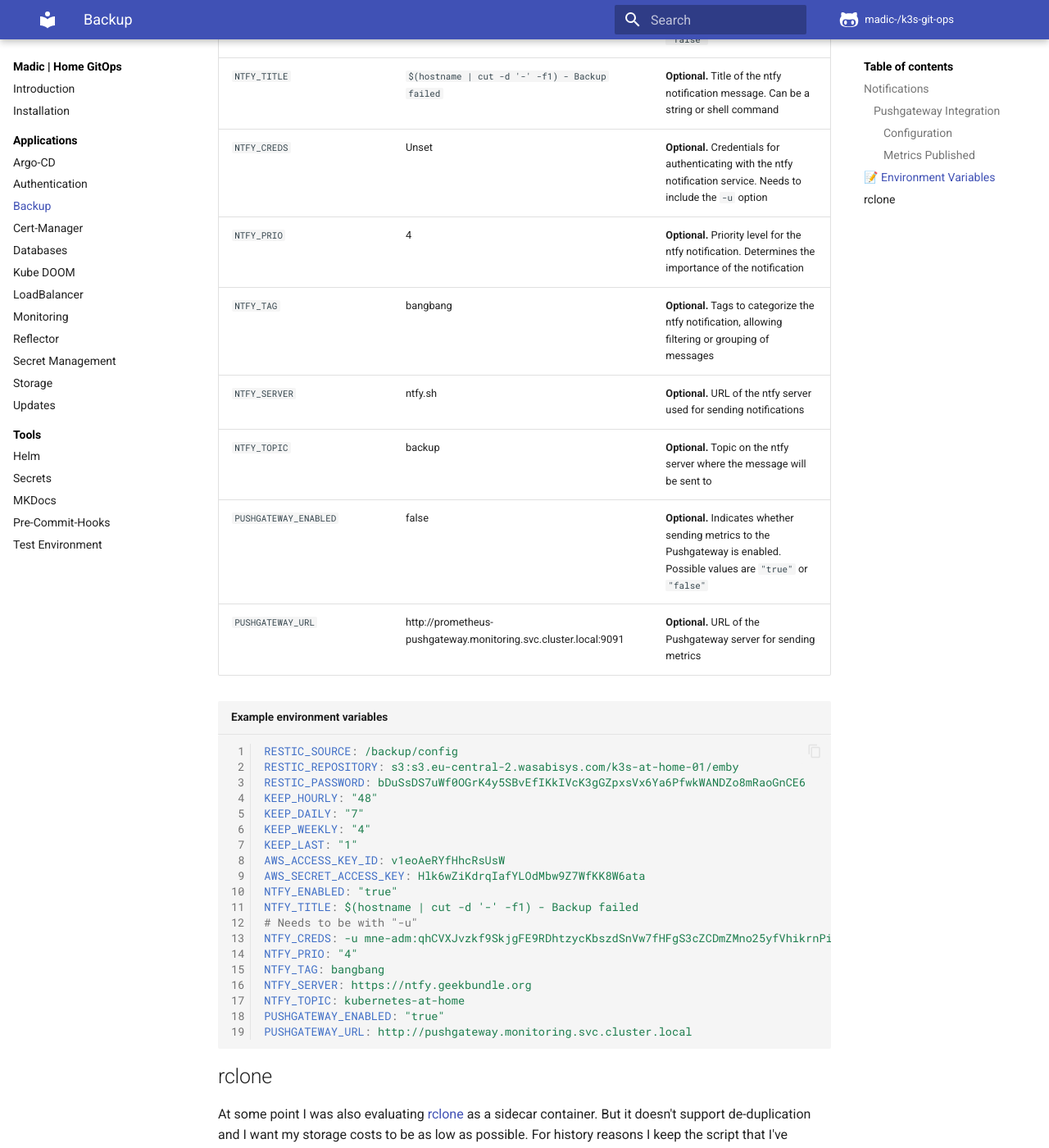
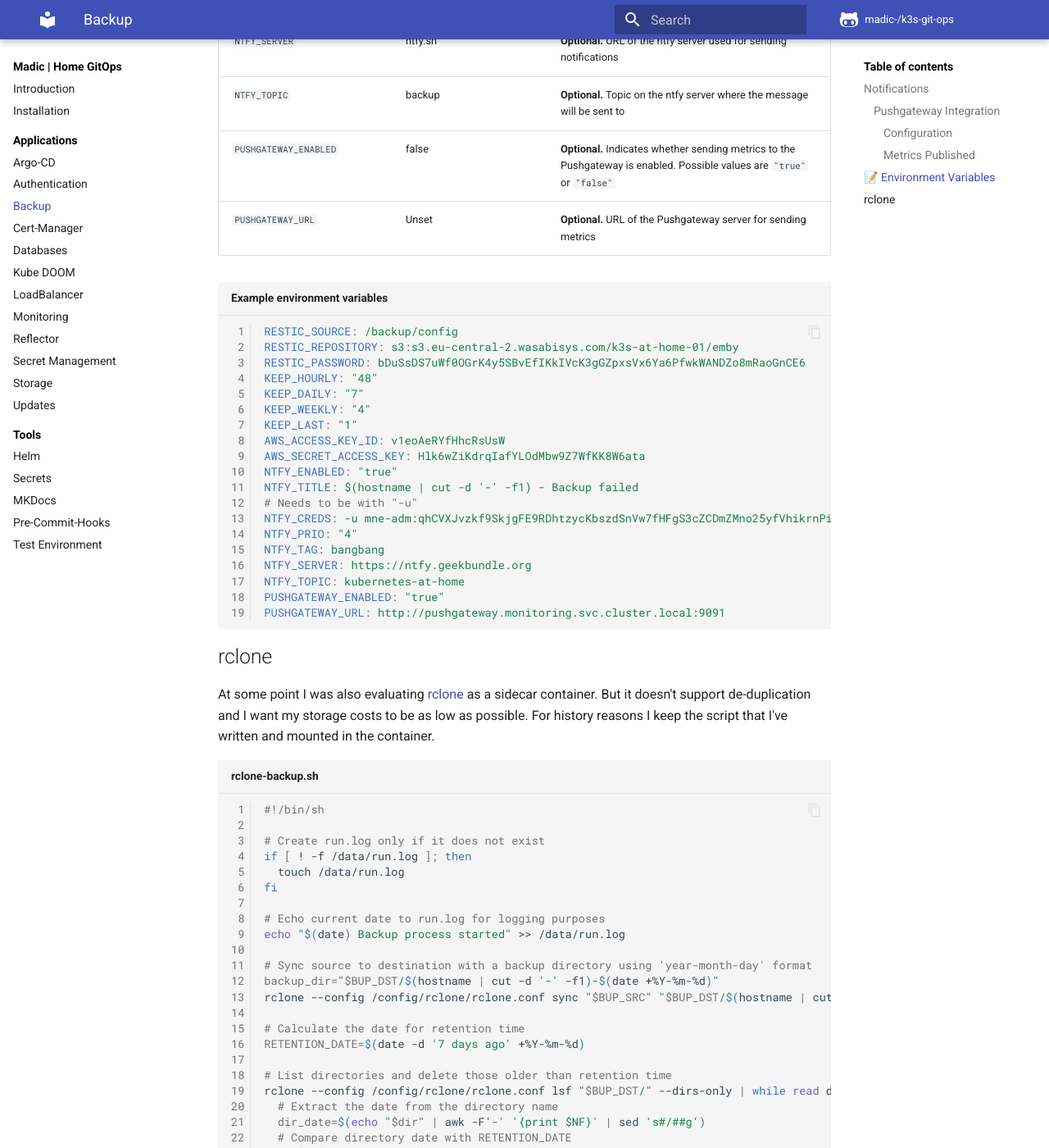
Before and after one commit to madic-creates/k3s-git-ops, an MkDocs documentation site: the page built from docs/backup.md, in a window 1280 px wide and 1400 px high, scrolled down 5015 px. Shown: the whole window at 82% size. Built offline with MkDocs 1.6.1 and Material for MkDocs 9.7.7, drawn with Linux system fonts in a browser that asks for light colours; plug-ins that fetch from the network failed and are left out; comment, search, counter and statistics services are not loaded.

Commit message:
Backup: Unset PUSHGATEWAY_URL variable

````diff
--- a/docs/backup.md
+++ b/docs/backup.md
@@ -157,7 +157,7 @@ The following environment variables are used to configure the backup script.
 | `NTFY_SERVER`           | ntfy.sh | **Optional.** URL of the ntfy server used for sending notifications                                          |
 | `NTFY_TOPIC`            | backup | **Optional.** Topic on the ntfy server where the message will be sent to                              |
 | `PUSHGATEWAY_ENABLED`   | false | **Optional.** Indicates whether sending metrics to the Pushgateway is enabled. Possible values are `"true"` or `"false"` |
-| `PUSHGATEWAY_URL`       | http://prometheus-pushgateway.monitoring.svc.cluster.local:9091 | **Optional.** URL of the Pushgateway server for sending metrics                                              |
+| `PUSHGATEWAY_URL`       | Unset | **Optional.** URL of the Pushgateway server for sending metrics                                              |
 
 ```yaml title="Example environment variables"
 RESTIC_SOURCE: /backup/config
@@ -178,7 +178,7 @@ NTFY_TAG: bangbang
 NTFY_SERVER: https://ntfy.geekbundle.org
 NTFY_TOPIC: kubernetes-at-home
 PUSHGATEWAY_ENABLED: "true"
-PUSHGATEWAY_URL: http://pushgateway.monitoring.svc.cluster.local
+PUSHGATEWAY_URL: http://pushgateway.monitoring.svc.cluster.local:9091
 ```
 
 ## rclone
````
Also changed, not shown: 1 other file.
